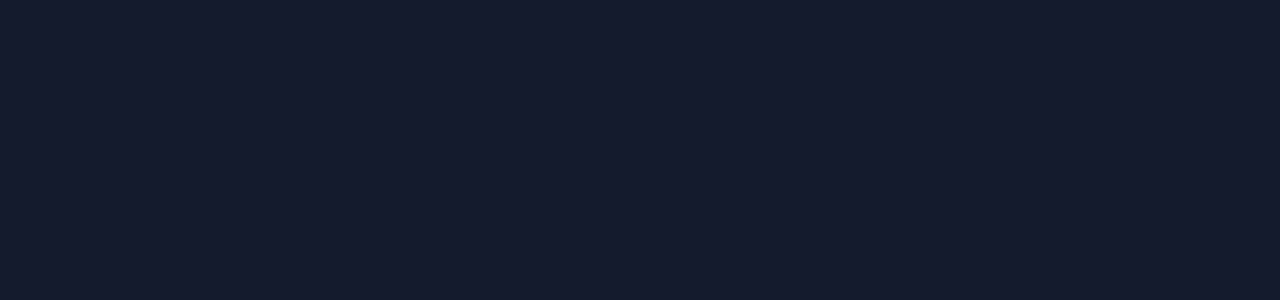
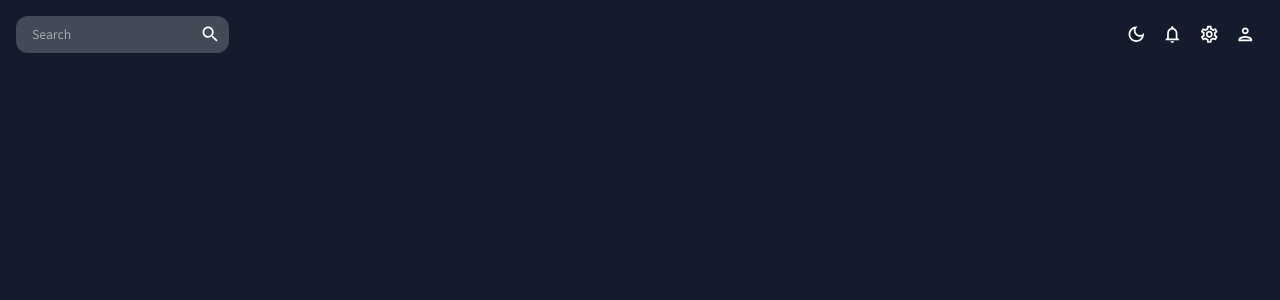
Before and after one commit to iamdejan/react-admin-dashboard, a React (Vite) app: page / in a window 1280 px wide. Shown: the top 300 px of the page. Built offline with nearby package versions, Linux system fonts and the light colour scheme.

Commit message:
feat: finish Topbar

```diff
--- a/package.json
+++ b/package.json
@@ -4,7 +4,7 @@
   "version": "0.0.0",
   "type": "module",
   "scripts": {
-    "dev": "vite",
+    "dev": "vite --port=3000",
     "build": "tsc -b && vite build",
     "lint": "eslint .",
     "lint:fix": "eslint . --fix",
--- a/src/App.tsx
+++ b/src/App.tsx
@@ -1,6 +1,7 @@
 import { JSX } from "react";
 import { ColorModeContext, useMode } from "./theme";
 import { CssBaseline, ThemeProvider } from "@mui/material";
+import Topbar from "./scenes/global/Topbar";
 
 export default function App(): JSX.Element {
   const [theme, colorMode] = useMode();
@@ -10,7 +11,9 @@
       <ThemeProvider theme={theme}>
         <CssBaseline />
         <div className="app">
-          <main className="content"></main>
+          <main className="content">
+            <Topbar />
+          </main>
         </div>
       </ThemeProvider>
     </ColorModeContext.Provider>
--- a/src/scenes/global/Topbar.tsx
+++ b/src/scenes/global/Topbar.tsx
@@ -1,9 +1,66 @@
-import { JSX } from "react";
+import { JSX, useContext } from "react";
+import { Box, IconButton, InputBase, useTheme } from "@mui/material";
+import { ColorModeContext, tokens } from "../../theme";
+import LightModeOutlinedIcon from "@mui/icons-material/LightModeOutlined";
+import DarkModeOutlinedIcon from "@mui/icons-material/DarkModeOutlined";
+import NotificationsOutlinedIcon from "@mui/icons-material/NotificationsOutlined";
+import SettingsOutlinedIcon from "@mui/icons-material/SettingsOutlined";
+import PersonOutlinedIcon from "@mui/icons-material/PersonOutlined";
+import SearchIcon from "@mui/icons-material/Search";
 
 export default function Topbar(): JSX.Element {
+  const theme = useTheme();
+  const colors = tokens(theme.palette.mode);
+  const colorMode = useContext(ColorModeContext);
+
   return (
-    <div>
-      Topbar
-    </div>
+    <Box
+      display="flex"
+      justifyContent="space-between"
+      p={2}
+    >
+      {/* SEARCH BAR */}
+      <Box
+        display="flex"
+        borderRadius={3}
+        sx={{
+          backgroundColor: colors.primary[400]
+        }}
+      >
+        <InputBase
+          sx={{
+            ml: 2,
+            flex: 1,
+          }}
+          placeholder="Search"
+        />
+        <IconButton
+          type="button"
+          sx={{
+            p: 1
+          }}
+        >
+          <SearchIcon />
+        </IconButton>
+      </Box>
+
+      {/* ICONS */}
+      <Box
+        display="flex"
+      >
+        <IconButton onClick={colorMode.toggleColorMode}>
+          {theme.palette.mode === "dark"? <DarkModeOutlinedIcon />: <LightModeOutlinedIcon />}
+        </IconButton>
+        <IconButton>
+          <NotificationsOutlinedIcon />
+        </IconButton>
+        <IconButton>
+          <SettingsOutlinedIcon />
+        </IconButton>
+        <IconButton>
+          <PersonOutlinedIcon />
+        </IconButton>
+      </Box>
+    </Box>
   );
 }
--- a/src/theme.ts
+++ b/src/theme.ts
@@ -1,5 +1,5 @@
 import { createContext, useState, useMemo } from "react";
-import { createTheme, Theme } from "@mui/material/styles";
+import { createTheme, PaletteMode, Theme } from "@mui/material/styles";
 
 type ColorShade = {
   100: string,
@@ -13,7 +13,7 @@
   900: string
 };
 
-type ColorToken = {
+export type ColorToken = {
   grey: ColorShade,
   primary: ColorShade,
   greenAccent: ColorShade,
@@ -22,7 +22,7 @@
 };
 
 // color design tokens
-function tokens(mode: "light"|"dark"): ColorToken {
+export function tokens(mode: PaletteMode): ColorToken {
   return mode === "dark"?{
     grey: {
       100: "#e0e0e0",
@@ -143,7 +143,7 @@
   typography: object
 };
 
-export function themeSettings(mode: "light"|"dark"): ThemeSettings {
+export function themeSettings(mode: PaletteMode): ThemeSettings {
   const colors = tokens(mode);
 
   return {
@@ -222,7 +222,7 @@
 });
 
 export function useMode(): [Theme, ColorModeContextType] {
-  const [mode, setMode] = useState<"light"|"dark">("dark");
+  const [mode, setMode] = useState<PaletteMode>("dark");
 
   const colorMode: ColorModeContextType = {
     toggleColorMode: (): void => {
```
